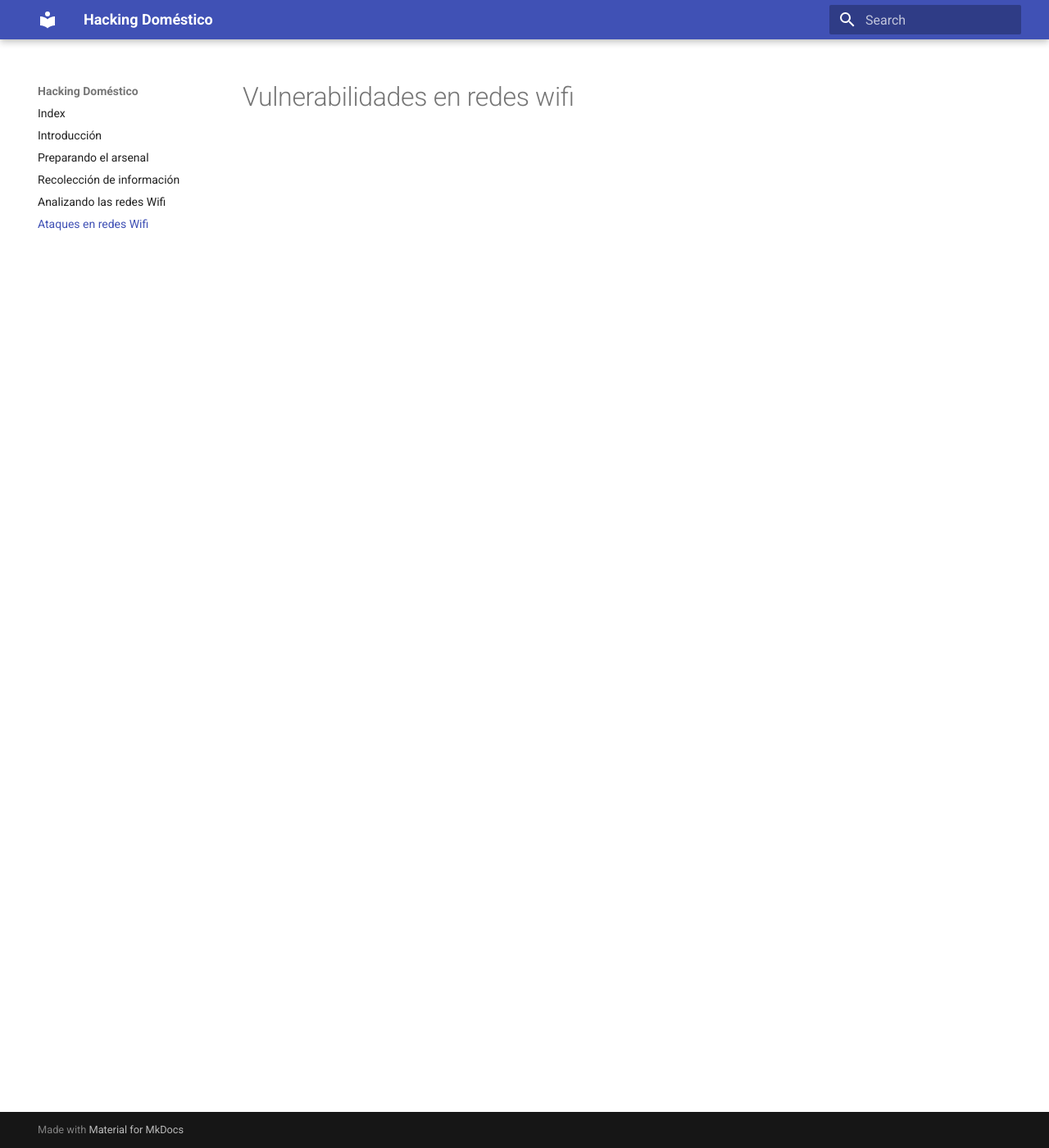
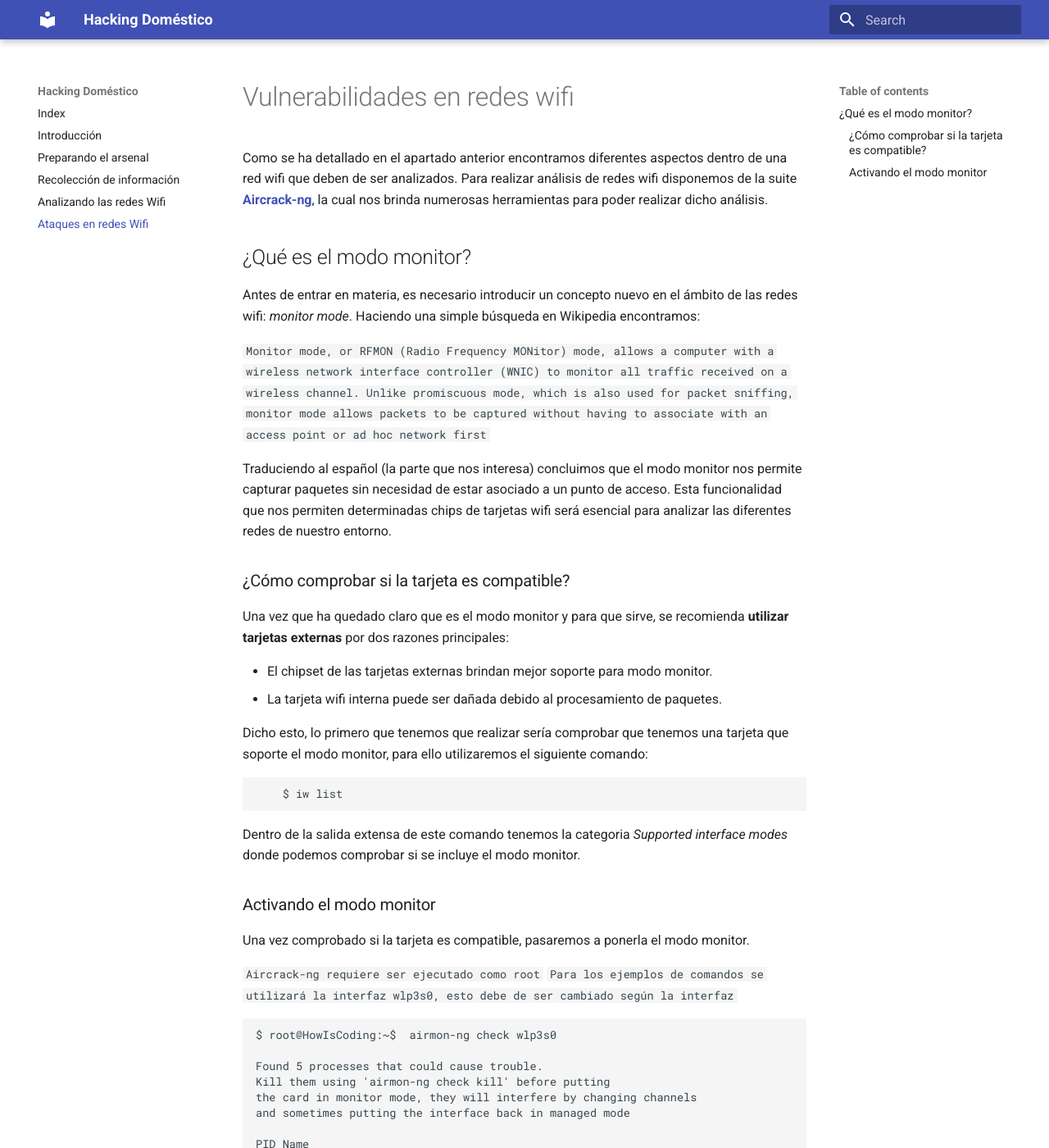
Before and after one commit to hromero99/Seguridad-en-redes-dom-sticas, an MkDocs documentation site: the page built from Documentation/docs/crackingWifi.md, in a window 1280 px wide and 1400 px high. Shown: the whole window at 82% size. Built offline with MkDocs 1.6.1 and Material for MkDocs 9.7.7, drawn with Linux system fonts in a browser that asks for light colours; some of the changed text lies outside the part shown.

Commit message:
Comenzada sección de ataques Wireless

````diff
--- a/Documentation/docs/crackingWifi.md
+++ b/Documentation/docs/crackingWifi.md
@@ -1 +1,56 @@
 # Vulnerabilidades en redes wifi
+
+Como se ha detallado en el apartado anterior encontramos diferentes aspectos dentro de una red wifi que deben de ser analizados. Para realizar análisis de redes wifi disponemos de la suite [**Aircrack-ng**](https://www.aircrack-ng.org/), la cual nos brinda numerosas herramientas para poder realizar dicho análisis.
+
+## ¿Qué es el modo monitor?
+
+Antes de entrar en materia, es necesario introducir un concepto nuevo en el ámbito de las redes wifi: _monitor mode_. Haciendo una simple búsqueda en Wikipedia encontramos:
+
+```Monitor mode, or RFMON (Radio Frequency MONitor) mode, allows a computer with a wireless network interface controller (WNIC) to monitor all traffic received on a wireless channel. Unlike promiscuous mode, which is also used for packet sniffing, monitor mode allows packets to be captured without having to associate with an access point or ad hoc network first```
+
+Traduciendo al español (la parte que nos interesa) concluimos que el modo monitor nos permite capturar paquetes sin necesidad de estar asociado a un punto de acceso. Esta funcionalidad que nos permiten determinadas chips de tarjetas wifi será esencial para analizar las diferentes redes de nuestro entorno.
+
+### ¿Cómo comprobar si la tarjeta es compatible?
+
+Una vez que ha quedado claro que es el modo monitor y para que sirve, se recomienda __utilizar tarjetas externas__ por dos razones principales:
+
+*   El chipset de las tarjetas externas brindan mejor soporte para modo monitor.
+*   La tarjeta wifi interna puede ser dañada debido al procesamiento de paquetes.
+
+Dicho esto, lo primero que tenemos que realizar sería comprobar que tenemos una tarjeta que soporte el modo monitor, para ello utilizaremos el siguiente comando:
+
+        $ iw list
+
+Dentro de la salida extensa de este comando tenemos la categoria _Supported interface modes_ donde podemos comprobar si se incluye el modo monitor.
+
+### Activando el modo monitor
+
+Una vez comprobado si la tarjeta es compatible, pasaremos a ponerla el modo monitor.
+
+```Aircrack-ng requiere ser ejecutado como root```
+```  Para los ejemplos de comandos se utilizará la interfaz wlp3s0, esto debe de ser cambiado según la interfaz```
+
+
+    $ root@HowIsCoding:~$  airmon-ng check wlp3s0
+
+    Found 5 processes that could cause trouble.
+    Kill them using 'airmon-ng check kill' before putting
+    the card in monitor mode, they will interfere by changing channels
+    and sometimes putting the interface back in managed mode
+
+    PID Name
+    5771 dhclient
+    7888 wpa_supplicant
+    8878 NetworkManager
+    9214 avahi-daemon
+    9225 avahi-daemon
+
+Antes de poner la interfaz en modo monitor debemos de realizar una comprobación en busca de procesos (como el network Manager) que esten utilizando la interfaz, de forma que tendremos que matarlos. Si dejamos estos procesos corriendo pueden realizar acciones como cambiar la antena de canal o impedirla trabajar el modo monitor.
+
+Para matar estos procesos simplemente usamos la herramienta airmon-ng para matarlos:
+
+    $ airmon-ng kill wlp3s0
+
+Cuando tenemos los procesos que entraban en conflicto matados podemos pasar a poner la interfaz en modo monitor, para ello usaremos la misma herramienta:
+
+    $ airmon-ng start wlp3s0
````
